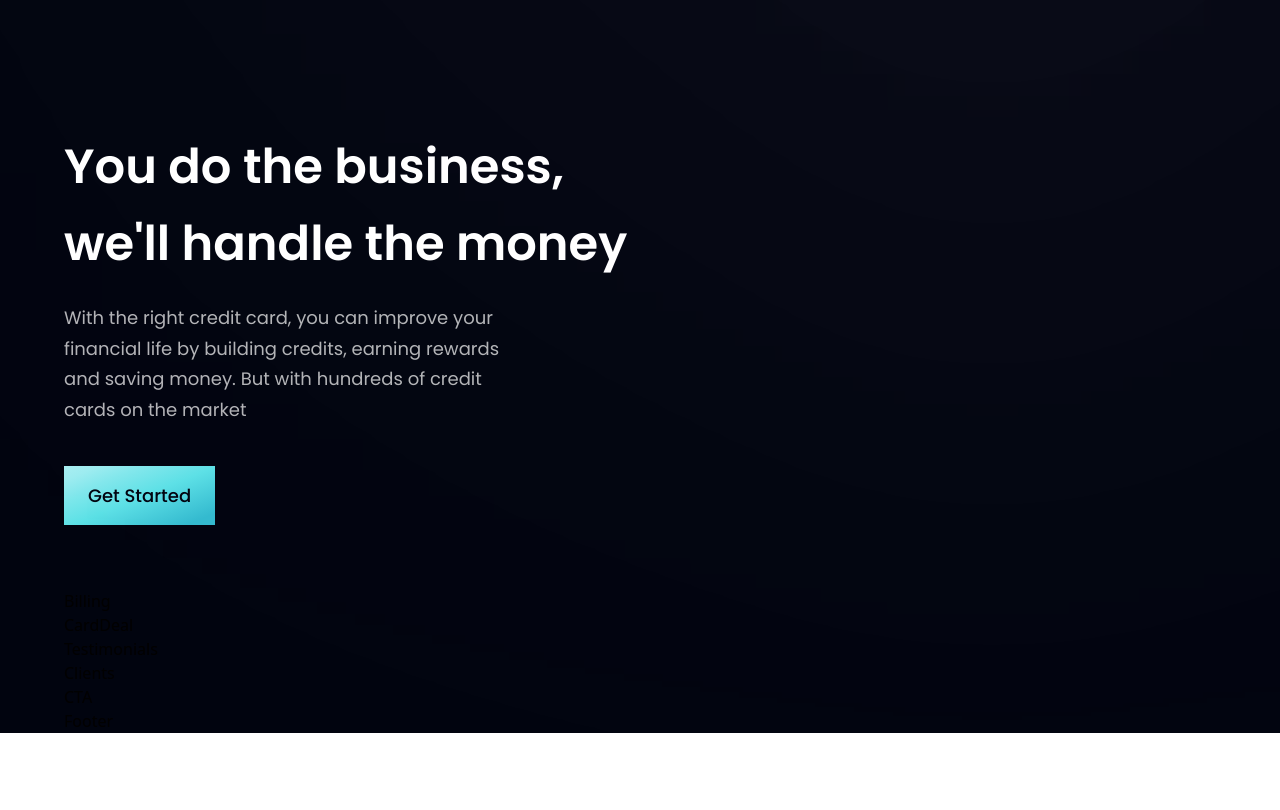
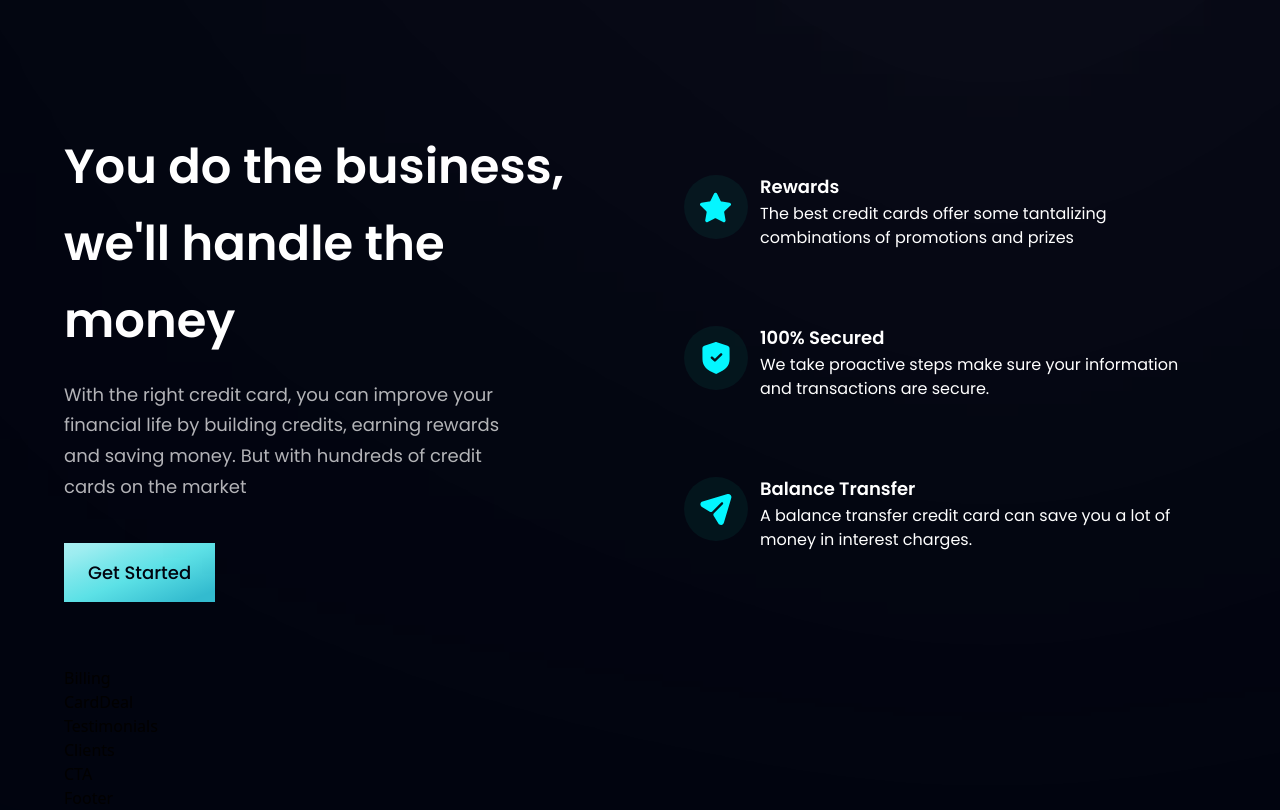
Before and after one commit to delmac-dev/bank_react_app, a React (Vite) app: page / in a window 1280 px wide. Shown: the part 880-1690 px from the top of the page. Before the commit the page ends 1613 px from the top, so only its background shows below. Built offline with nearby package versions, Linux system fonts and the light colour scheme.

Commit message:
done with the business section

```diff
--- a/src/components/Business.jsx
+++ b/src/components/Business.jsx
@@ -2,6 +2,18 @@
 import { features } from "../constants";
 import styles, {layout} from '../style';
 import Button from './Button';
+
+const FeatureCard = ({icon, title, content, index}) => (
+  <div className={`flex flex-row p-6 rounded-[20px] ${index !== features.length-1 ? "mb-6" : "mb-0"} feature-card`} >
+    <div className={`w-[64px] h-[64px] rounded-full ${styles.flexCenter} bg-dimBlue`}>
+      <img src={icon} alt="icon"  className='w-[50%] h-[50%] object-contain'/>
+    </div>
+    <div className={`flex-1 flex flex-col ml-3`}>
+      <h4 className={`font-poppins font-semibold text-white text-[18px] leading-[23px] mb-1`}>{title}</h4>
+      <p className={`font-poppins font-normal text-white text-[16px] leading-[24px] mb-1`}>{content}</p>
+    </div>
+  </div>
+)
 
 const Business = () =>(
     <section id='features' className={layout.section}>
@@ -10,8 +22,13 @@
         <p className={`${styles.paragraph} max-w-[470px] mt-5`}>
           With the right credit card, you can improve your financial life by building credits, earning rewards and saving money. But with hundreds of credit cards on the market
         </p>
+        <Button styles = "mt-10"/>
+      </div>
 
-        <Button styles = "mt-10"/>
+      <div className={`${layout.sectionImg} flex-col`}>
+        {features.map((feature, index) => (
+          <FeatureCard key={feature.id} {...feature} index={index} />
+        ))}
       </div>
     </section>
   )
```
